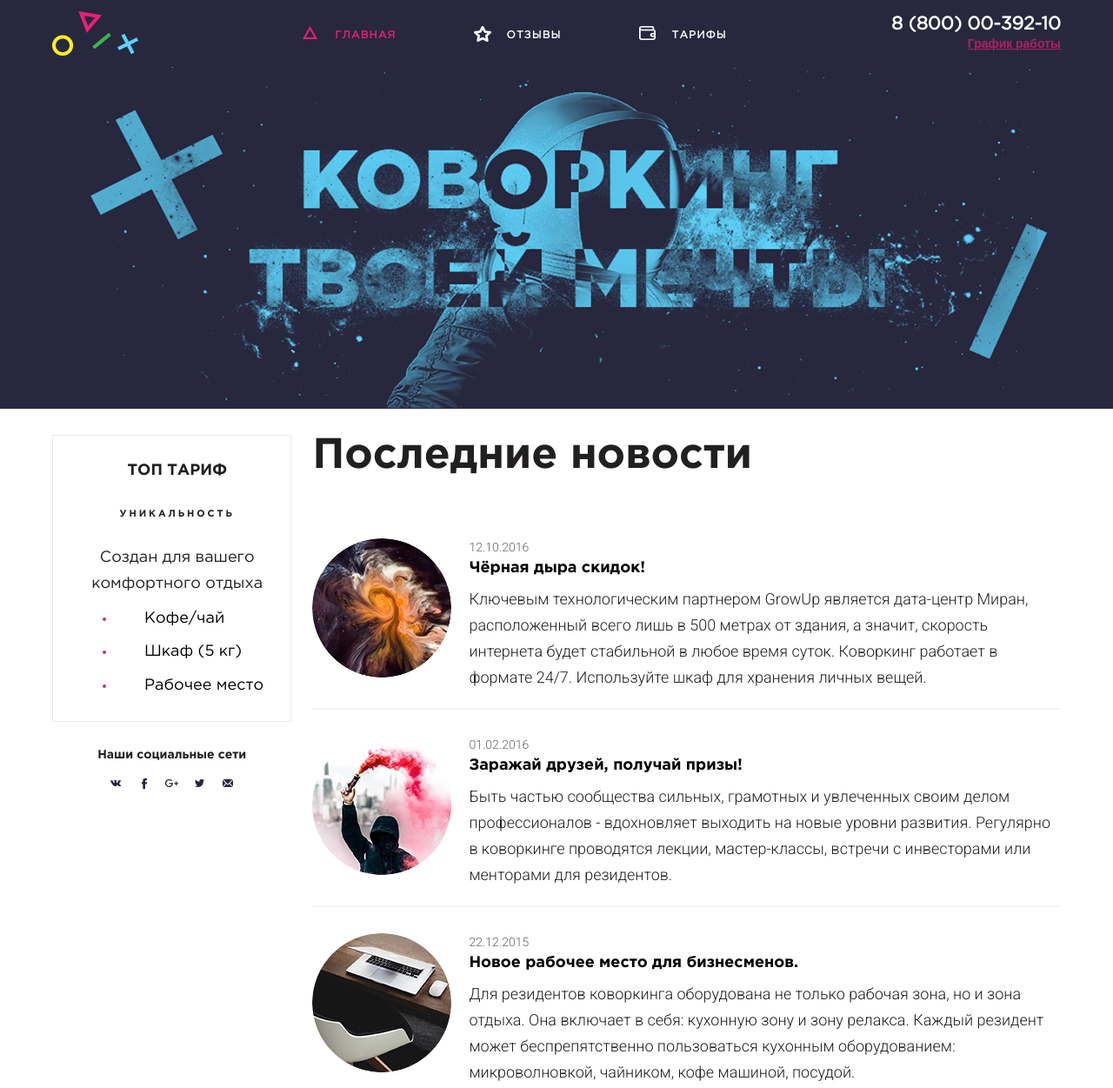
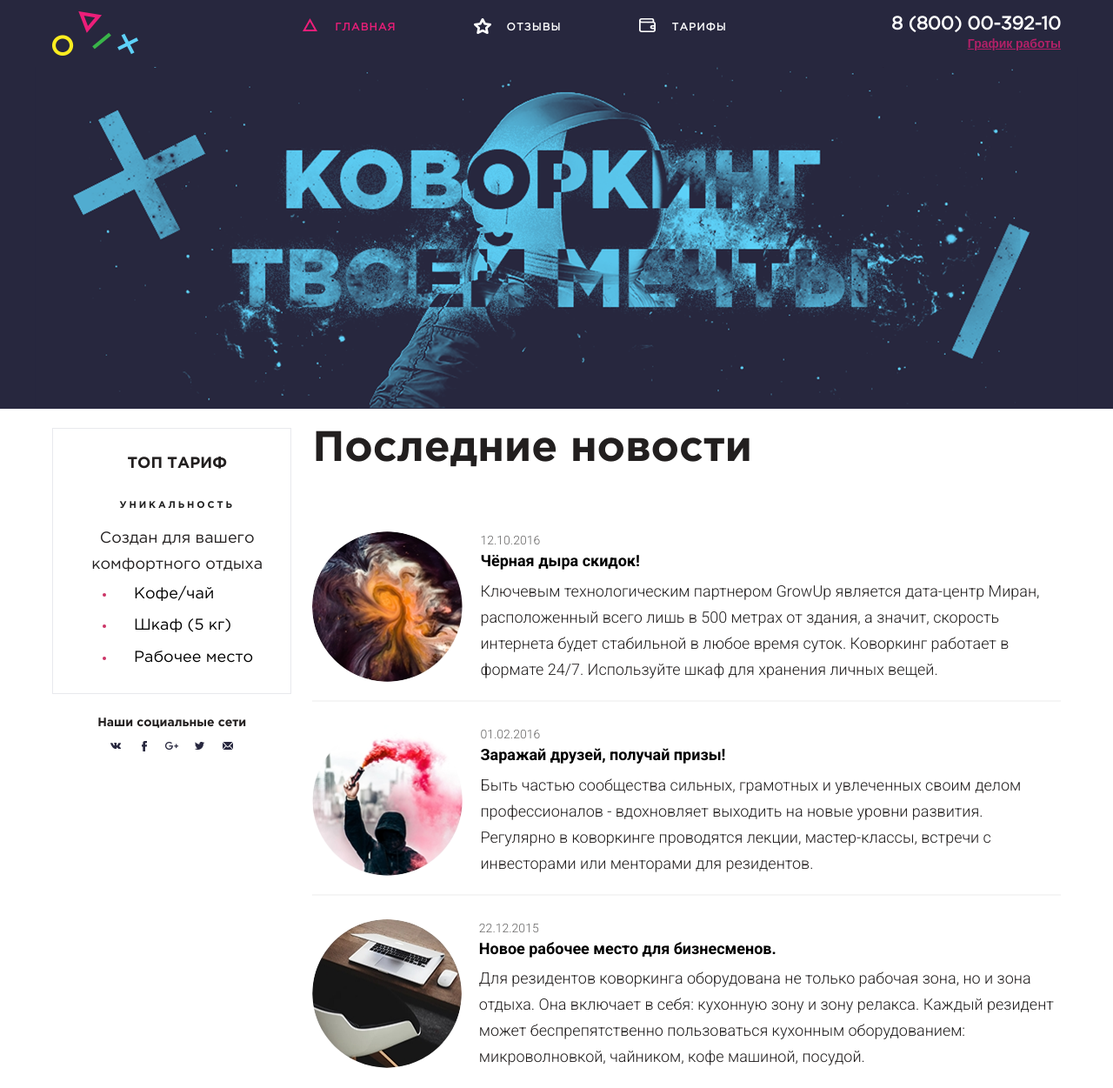
Before and after one commit to undind/Workadium, a plain HTML site: page homepage.html in a window 1280 px wide. Shown: the top 1251 px of the page at 87% size. Drawn offline with nearby package versions, Linux system fonts and the light colour scheme.

Commit message:
pixel perfect

```diff
--- a/css/blocks/banner.css
+++ b/css/blocks/banner.css
@@ -1,5 +1,9 @@
 .banner {
   background-color: #27273e;
+}
+.banner-container {
+  max-width: 1200px;
+  margin: 0 auto;
 }
 .site-banner {
   display: block;
--- a/css/blocks/features.css
+++ b/css/blocks/features.css
@@ -10,7 +10,7 @@
   font-weight: 700;
   line-height: 21px;
   text-transform: uppercase;
-  margin-bottom: 33px;
+  margin-bottom: 31px;
 }
 .features__item--desc {
   color: #212121;
@@ -19,14 +19,14 @@
   font-weight: 700;
   text-transform: uppercase;
   letter-spacing: 2.88px;
-  margin-bottom: 28px;
+  margin-bottom: 16px;
 }
 .features__item--text {
   color: #221f1f;
   font-size: 18px;
   font-weight: 400;
   line-height: 30px;
-  margin-bottom: 15px;
+  margin-bottom: 9px;
 }
 .features__item--list {
   text-align: left;
@@ -36,12 +36,12 @@
   list-style: disc;
   color: #cc3366;
   list-style-position: inside;
-  margin-bottom: 18px;
+  margin-bottom: 16px;
 }
 .features__item--point:last-child {
   margin-bottom: 0;
 }
 .features__item--point span {
   color: #000;
-  margin-left: 25px;
+  margin-left: 13px;
 }
--- a/css/blocks/header.css
+++ b/css/blocks/header.css
@@ -31,6 +31,9 @@
   -webkit-box-pack: center;
       -ms-flex-pack: center;
           justify-content: center;
+}
+.home-menu {
+  padding-bottom: 17px;
 }
 .contacts {
   text-align: right;
--- a/css/blocks/news.css
+++ b/css/blocks/news.css
@@ -11,7 +11,7 @@
 .news__block {
   border-bottom: 2px solid #f5f5f5;
   padding-bottom: 20px;
-  margin-bottom: 30px;
+  margin-bottom: 27px;
   display: -webkit-box;
   display: -ms-flexbox;
   display: flex;
@@ -36,9 +36,9 @@
   line-height: 21px;
 }
 .news__heading {
-  font-family: 'Gotham Pro Bold', sans-serif;
+  font-family: 'Roboto', sans-serif;
   font-weight: 700;
-  line-height: 21px;
+  line-height: 1.1;
   padding-top: 3px;
 }
 .news__text {
--- a/css/blocks/page.css
+++ b/css/blocks/page.css
@@ -1,5 +1,5 @@
 .page {
-  margin-top: 30px;
+  margin-top: 22px;
   margin-bottom: 57px;
 }
 .comments-page {
--- a/css/blocks/sidebar.css
+++ b/css/blocks/sidebar.css
@@ -145,7 +145,7 @@
   -webkit-box-align: center;
       -ms-flex-align: center;
           align-items: center;
-  margin-top: 30px;
+  margin-top: 25px;
 }
 .social__item {
   margin-right: 12px;
@@ -163,7 +163,7 @@
   display: -webkit-box;
   display: -ms-flexbox;
   display: flex;
-  margin-top: 15px;
+  margin-top: 9px;
 }
 .social__link {
   display: -webkit-box;
--- a/homepage.html
+++ b/homepage.html
@@ -6,7 +6,7 @@
   <meta http-equiv="X-UA-Compatible" content="ie=edge">
   <link rel="stylesheet" href="css/main.css">
   <link href="https://fonts.googleapis.com/css?family=Roboto:300,400,700&display=swap" rel="stylesheet">
-  <link href="https://fonts.googleapis.com/css?family=Open+Sans&display=swap" rel="stylesheet">
+  <link href="https://fonts.googleapis.com/css?family=Open+Sans:400,700&display=swap" rel="stylesheet">
   <link rel="shortcut icon" href="img/favicon/favicon.ico" type="image/x-icon">
   <title>Главная</title>
 </head>
@@ -19,7 +19,7 @@
           <a href="homepage.html" class="logo">
             <img src="img/logo/logo.png" alt="Site-logo" class="logo__img">
           </a>
-          <nav class="menu">
+          <nav class="menu home-menu">
             <ul class="menu__list">
               <li class="menu__item">
                 <a href="homepage.html" class="menu__link menu__item--main--icon--active active__item">Главная</a>
@@ -49,7 +49,7 @@
     </header>
     <!-- Банер -->
     <section class="banner">
-      <div class="container">
+      <div class="banner-container">
         <img src="img/bg/banner.png" alt="site-banner" class="site-banner">
       </div>
     </section>
@@ -114,7 +114,7 @@
               <ul class="news__list">
                 <li class="news__block">
                   <div class="news__photo">
-                    <img src="img/news1.jpg" class="photo" alt="News">
+                    <img src="img/news1_new.jpg" class="photo" alt="News">
                   </div>
                   <article class="news__content">
                     <div class="news__date">
@@ -132,7 +132,7 @@
 
                 <li class="news__block">
                   <div class="news__photo">
-                    <img src="img/news2.jpg" class="photo" alt="News">
+                    <img src="img/news2_new.jpg" class="photo" alt="News">
                   </div>
                   <article class="news__content">
                     <div class="news__date">
@@ -149,7 +149,7 @@
 
                 <li class="news__block">
                   <div class="news__photo">
-                    <img src="img/news3.jpg" class="photo" alt="News">
+                    <img src="img/news3_new.jpg" class="photo" alt="News">
                   </div>
                   <article class="news__content">
                     <div class="news__date">
```
Also changed, not shown: comments.html (+1 -1 lines), price.html (+1 -1 lines), img/news1_new.jpg (added), img/news2_new.jpg (added), img/news3_new.jpg (added).
